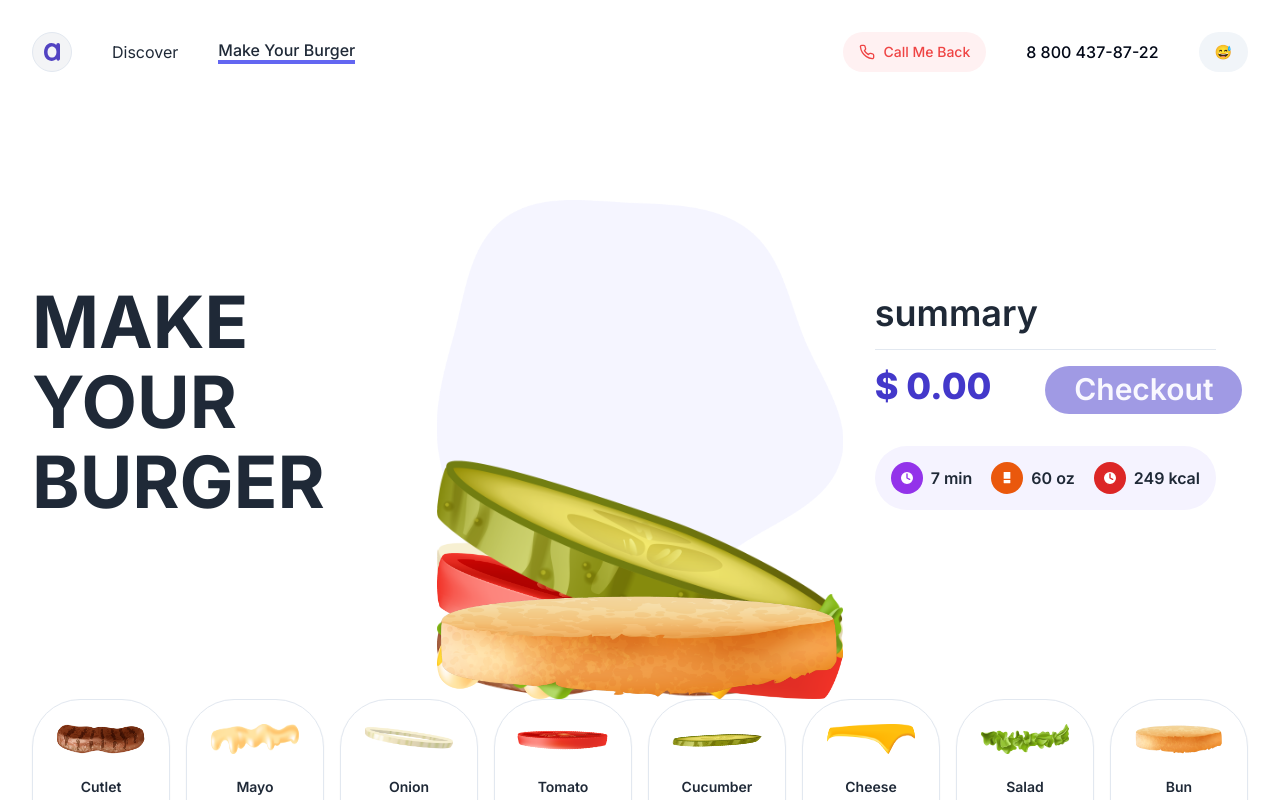
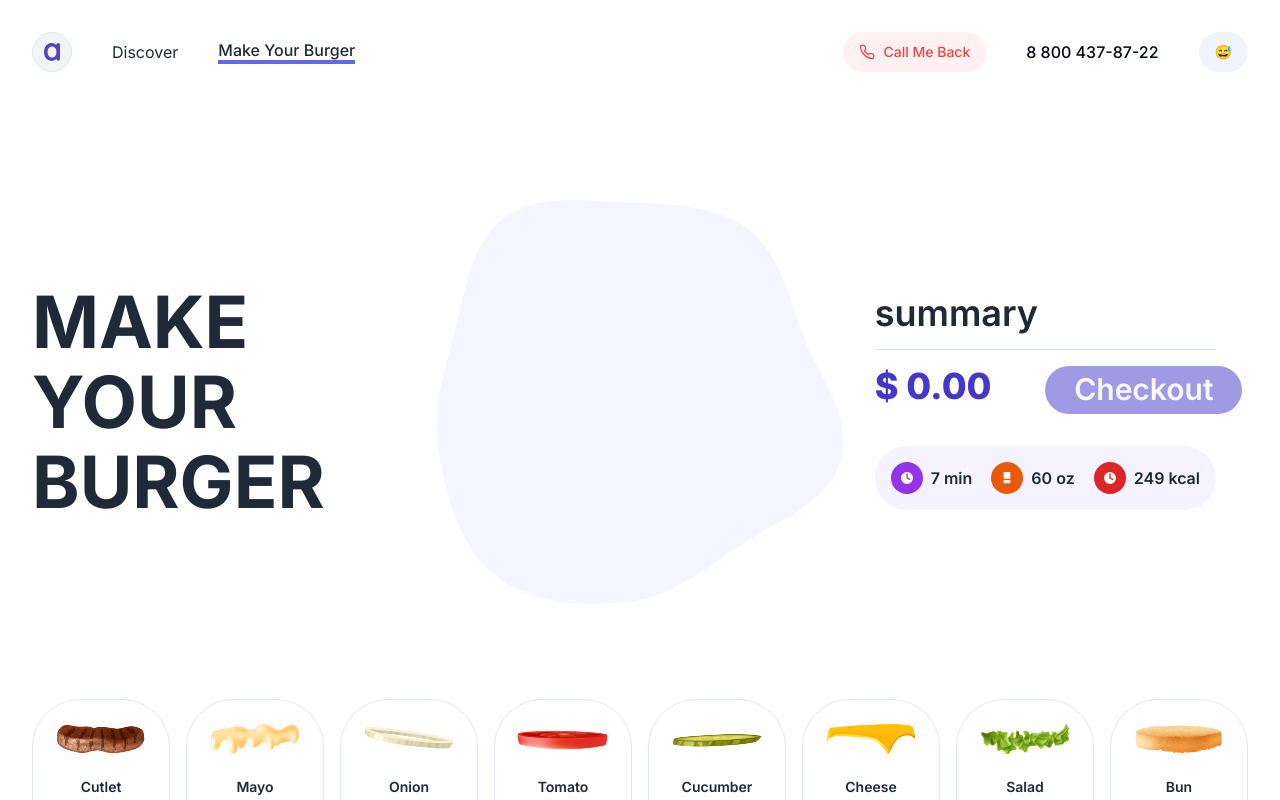
Before and after one commit to Alek30k/Make-Your-Burguer, a Next.js app: page /make in a window 1280 px wide. Shown: the top 800 px of the page. Built offline with nearby package versions, Linux system fonts and the light colour scheme.

Commit message:
last commit

```diff
--- a/app/(public)/make/components/burger.tsx
+++ b/app/(public)/make/components/burger.tsx
@@ -8,15 +8,19 @@ interface Props {
 const MakeBurger = ({ ingredients }: Props) => {
   return (
     <div className="relative bg-[url('/images/make/bg.png')] h-[595px] w-full bg-contain bg-no-repeat bg-center">
-      {ingredients.map(({ image, alt }) => (
+      {ingredients.map(
+        ({ image, alt, id, name, price, quantity, rotate }) =>
+          quantity > 0 && (
             <Image
+              key={id}
               src={image}
               alt={alt}
               width={1000}
               height={300}
               className="absolute bottom-0"
             />
-      ))}
+          )
+      )}
     </div>
   );
 };
```
Lines whose indentation alone changed are shown as unchanged.
